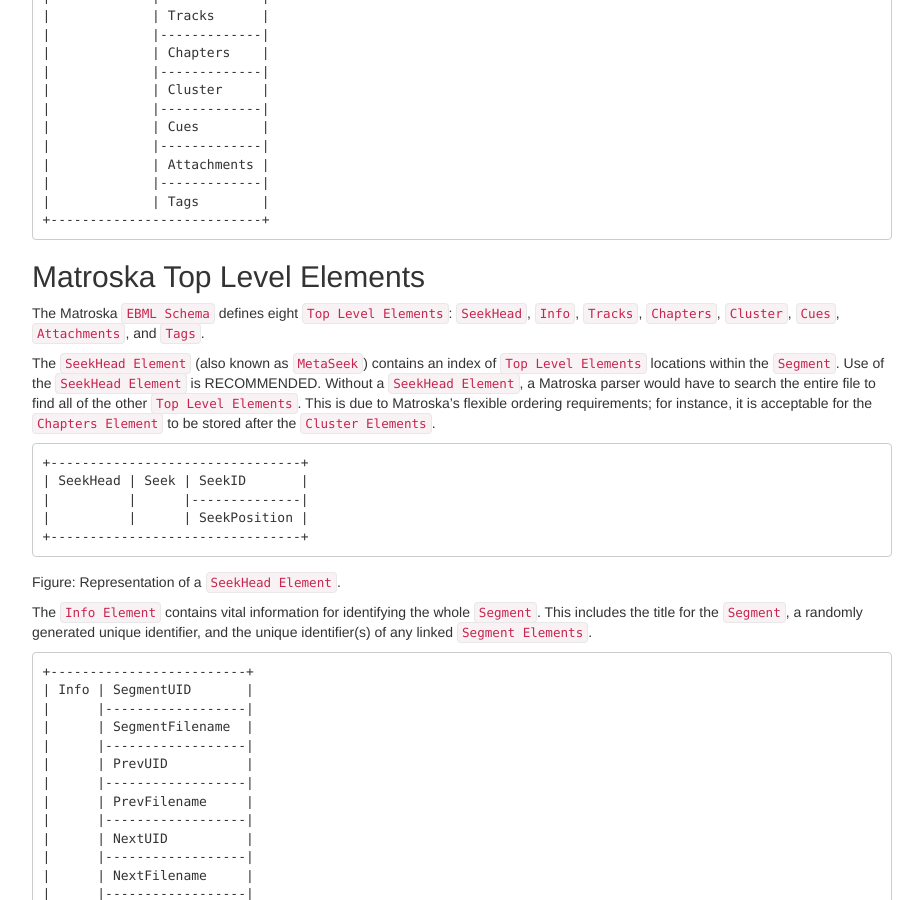
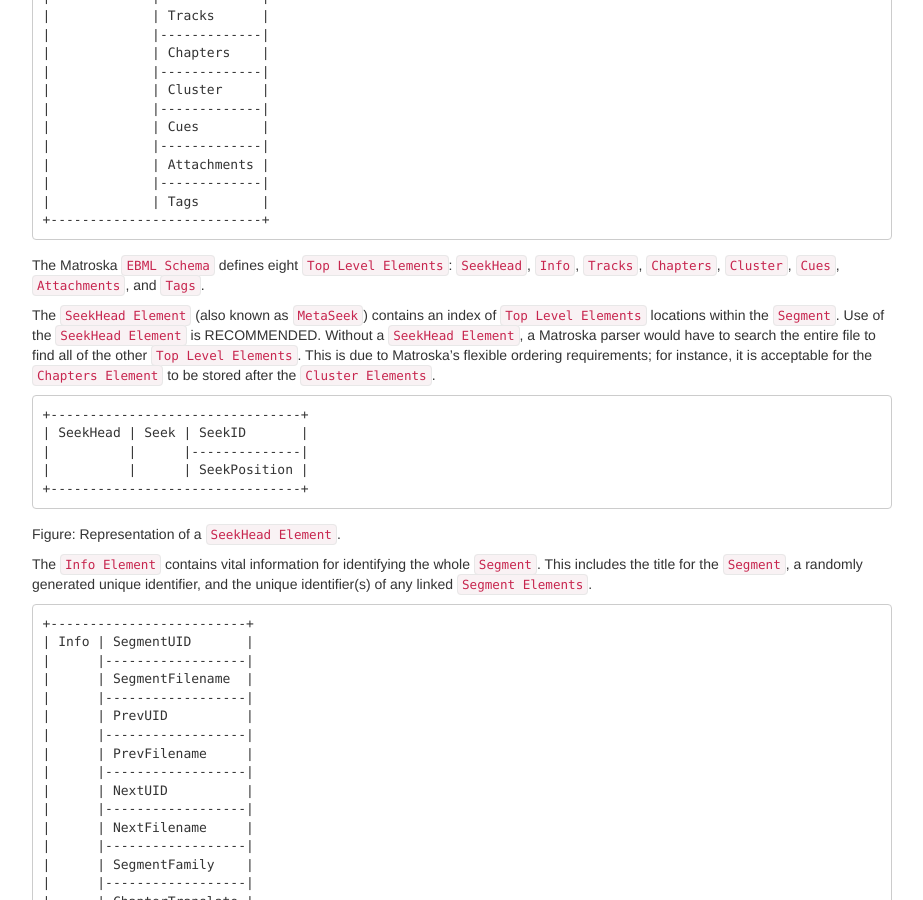
Before and after one commit to ietf-wg-cellar/matroska-specification, a Jekyll site: the page built from diagram.md, in a window 1280 px wide and 900 px high, scrolled down 655 px. Shown: the whole window, without its empty margins (273-1196 px from the left). Built offline with Jekyll 4.4.1, drawn with Linux system fonts in a browser that asks for light colours; our own code applies the rules of GitHub Pages for plain Markdown files.

Commit message:
builds schema at top level, rm extra sublevel in diagram

````diff
--- a/diagram.md
+++ b/diagram.md
@@ -40,8 +40,6 @@
 |             | Tags        |
 +---------------------------+
 ```
-
-## Matroska Top Level Elements
 
 The Matroska `EBML Schema` defines eight `Top Level Elements`: `SeekHead`, `Info`, `Tracks`, `Chapters`, `Cluster`, `Cues`, `Attachments`, and `Tags`.
 
````
Also changed, not shown: matroska_schema_section_header.md (+1 -0 lines).
